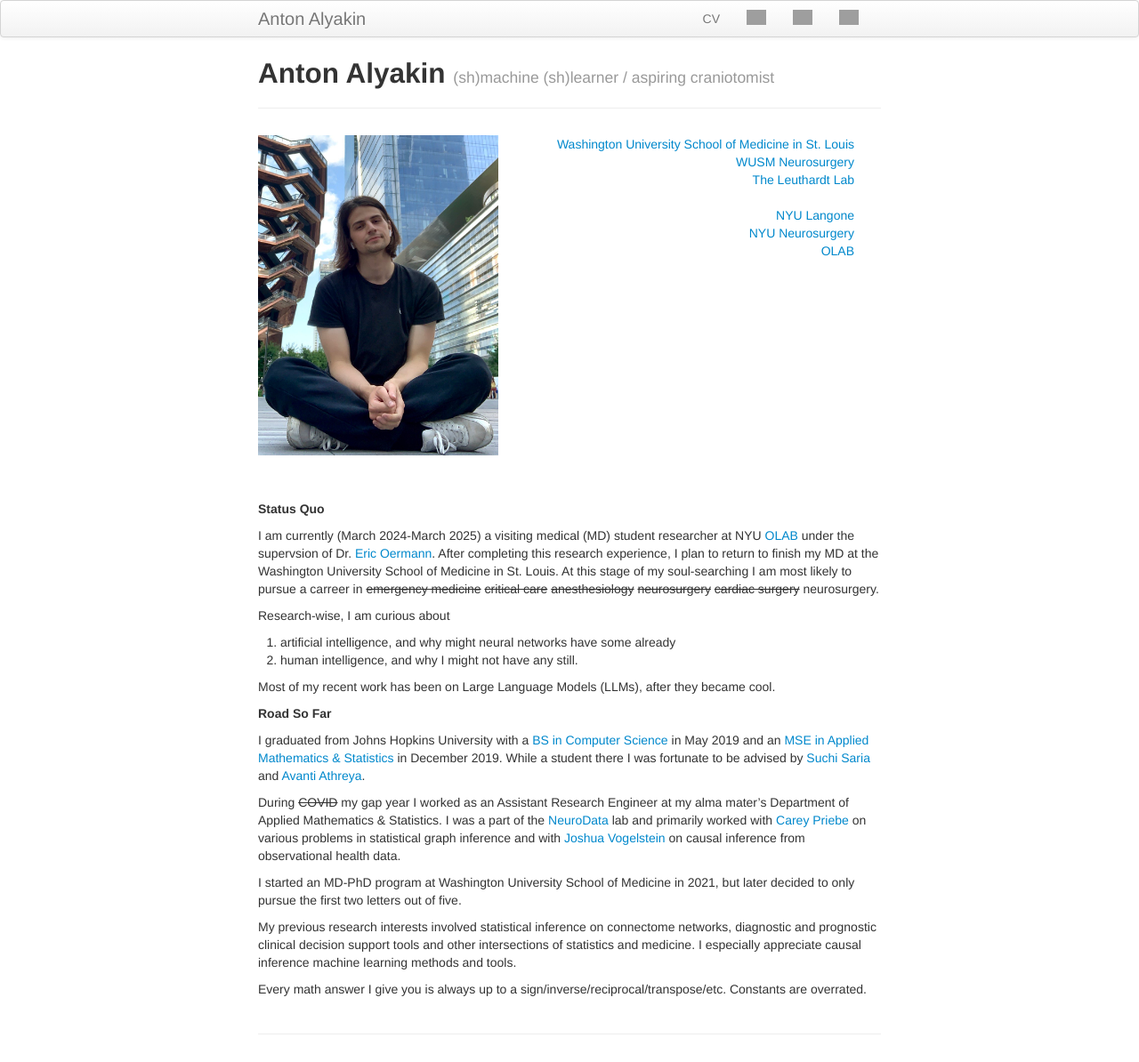
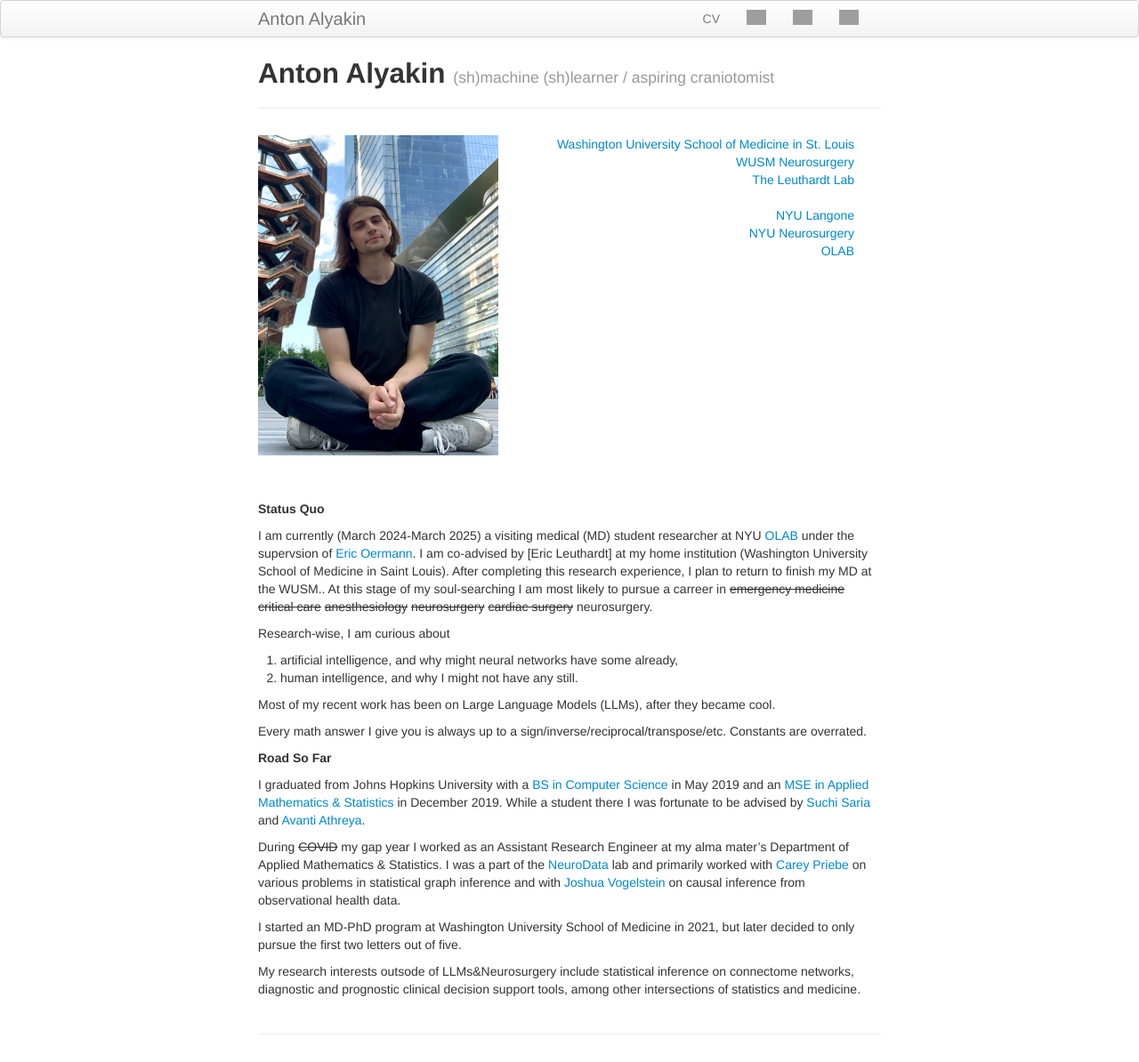
Before and after one commit to alyakin314/alyakin314.github.io, a Jekyll site: the page built from index.md, in a window 1280 px wide. Shown: the whole page at 89% size. Built offline with Jekyll 4.4.1, drawn with Linux system fonts in a browser that asks for light colours; grey boxes are pictures that could not be loaded.

Commit message:
updated cv and indeX

```diff
--- a/index.md
+++ b/index.md
@@ -38,20 +38,23 @@ description: Assistant Research Engineer at Johns Hopkins
 
 **Status Quo**
 
-I am currently (March 2024-March 2025) a visiting medical (MD) student researcher
-at NYU [OLAB](https://www.nyuolab.org/) under the supervsion of Dr.
+I am currently (March 2024-March 2025) a visiting medical (MD) student
+researcher at NYU [OLAB](https://www.nyuolab.org/) under the supervsion of
 [Eric Oermann](https://nyulangone.org/doctors/1235498403/eric-k-oermann).
-After completing this research experience, I plan to return to finish my
-MD at the Washington University School of Medicine in St. Louis. At this stage
-of my soul-searching I am most likely to pursue a carreer in ~~emergency medicine~~
- ~~critical care~~ ~~anesthesiology~~ ~~neurosurgery~~ ~~cardiac surgery~~
-neurosurgery.
+I am co-advised by [Eric Leuthardt] at my home institution (Washington
+University School of Medicine in Saint Louis). After completing this research
+experience, I plan to return to finish my MD at the WUSM.. At this stage
+of my soul-searching I am most likely to pursue a carreer in ~~emergency
+medicine~~ ~~critical care~~ ~~anesthesiology~~ ~~neurosurgery~~ ~~cardiac surgery~~ neurosurgery.
 
 Research-wise, I am curious about
-1. artificial intelligence, and why might neural networks have some already
+1. artificial intelligence, and why might neural networks have some already,
 2. human intelligence, and why I might not have any still.
 
 Most of my recent work has been on Large Language Models (LLMs), after they became cool.
+
+Every math answer I give you is always up to a
+sign/inverse/reciprocal/transpose/etc. Constants are overrated.
 
 **Road So Far**
 
@@ -72,18 +75,12 @@ causal inference from observational health data.
 I started an MD-PhD program at Washington University School of Medicine in 2021,
 but later decided to only pursue the first two letters out of five.
 
-My previous research interests involved statistical inference on
-connectome networks, diagnostic and prognostic clinical decision support tools
-and other intersections of statistics and medicine. I especially appreciate
-causal inference machine learning methods and tools.
+My research interests outsode of LLMs&Neurosurgery include statistical inference
+on connectome networks, diagnostic and prognostic clinical decision support
+tools, among other intersections of statistics and medicine.
 
 <!--
 I consider myself a frequentist in philosophy, but a Bayesian in practice.
--->
 
-Every math answer I give you is always up to a
-sign/inverse/reciprocal/transpose/etc. Constants are overrated.
-
-<!--
 I probably don't understand determinism...
 -->
```
Also changed, not shown: 1 other file.
